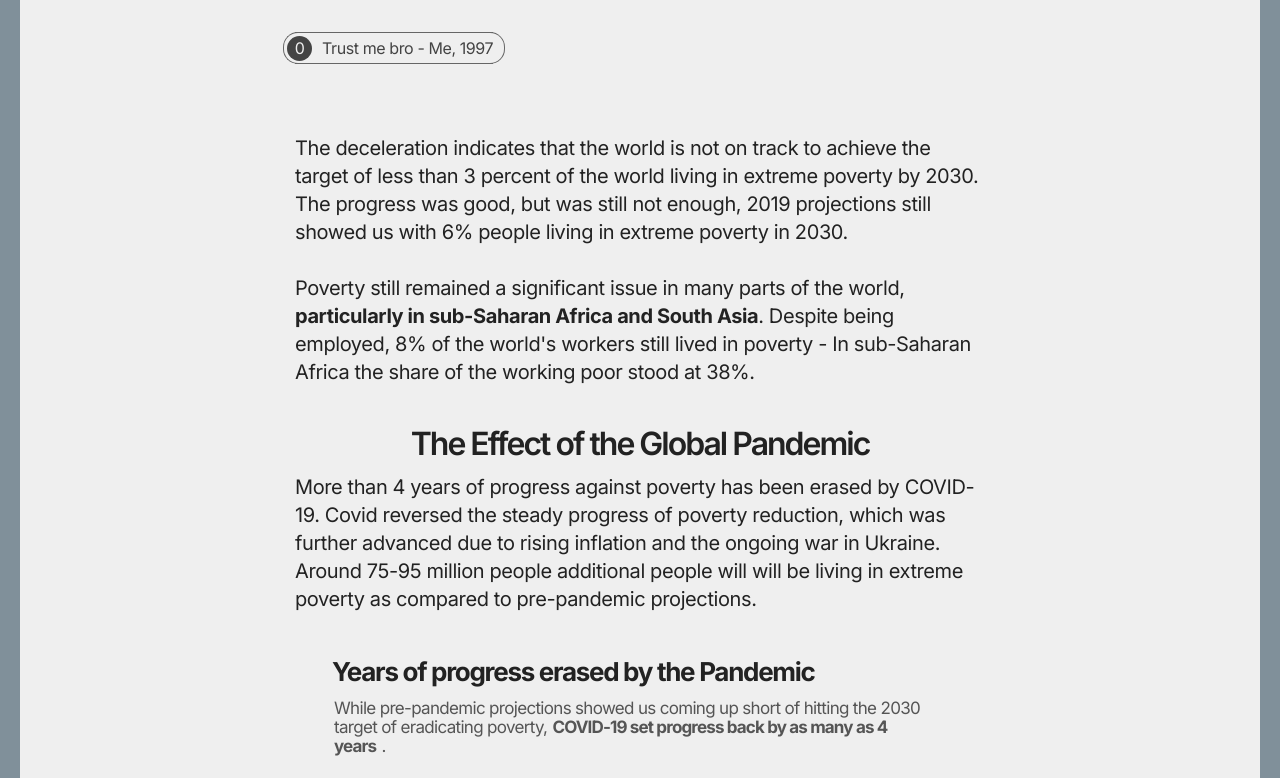
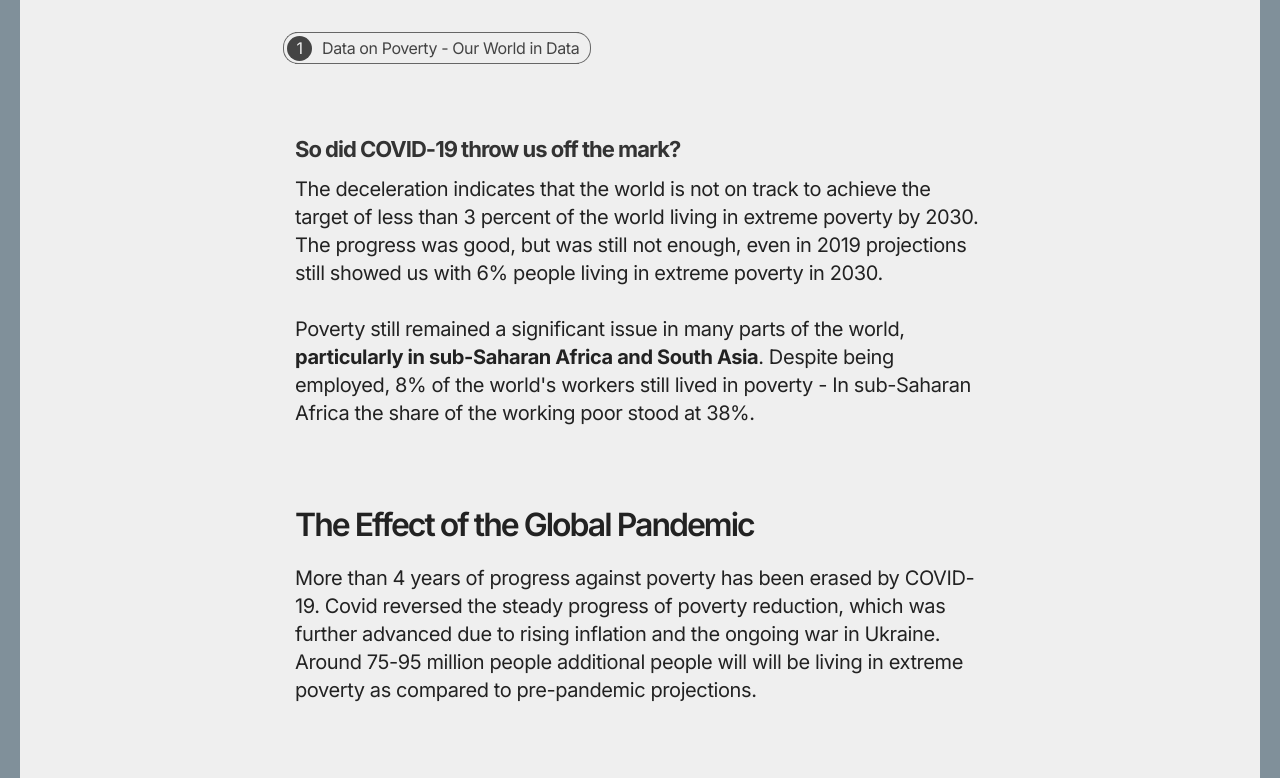
Before and after one commit to schubert-da/dvs-world-summit, a Svelte app: page / in a window 1280 px wide. Shown: the part 1600-2378 px from the top of the page. Built offline with nearby package versions, Linux system fonts and the light colour scheme; a web font is replaced by a local one.

Commit message:
redesign changes in poverty section

```diff
--- a/src/App.svelte
+++ b/src/App.svelte
@@ -27,9 +27,9 @@
 
   <PovertySection />
 
+  <HungerSection />
+
   <HungerPovertyTable />
-
-  <HungerSection />
 
   <HealthSection />
 
--- a/src/app.css
+++ b/src/app.css
@@ -463,13 +463,23 @@ h1 {
 }
 
 .section h2 {
-    margin-top: 40px;
-    margin-bottom: 10px;
+    margin-top: 80px;
+    margin-bottom: 20px;
+    margin-left: 0;
     letter-spacing: -2px;
     font-family: "Inter", sans-serif;
     color: #222;
     font-size: 32px;
     font-weight: 600;
+}
+
+.section h3.para-header {
+    color: #333;
+    font-size: 22px;
+    font-weight: bold;
+    line-height: 1.4;
+    letter-spacing: -1.0px;
+    margin-bottom: 10px;
 }
 
 .section p {
@@ -488,6 +498,7 @@ h1 {
     html{
         background-color: #efefef;
     }
+
     body {
         padding: 10px;
     }
--- a/src/components/sections/poverty/charts/poverty-bar-chart.svelte
+++ b/src/components/sections/poverty/charts/poverty-bar-chart.svelte
@@ -1728,7 +1728,7 @@
 	</div>
 	<div class="custom_html" />
 </div>
-<SourceAnnotation />
+<SourceAnnotation sourceIndex="1" sourceDescription="Data on Poverty - Our World in Data"/>
 
 <style>
 	@import url("https://fonts.googleapis.com/css2?family=Inter:ital,wght@0,400;0,600;0,700&display=swap");
--- a/src/components/sections/poverty/charts/poverty-projection-line-chart.svelte
+++ b/src/components/sections/poverty/charts/poverty-projection-line-chart.svelte
@@ -1,3 +1,6 @@
+<script>
+    import SourceAnnotation from "../../common/source-annotation.svelte";
+</script>
 <!--
   # [ Milton Export v0.7.0 ]
   #
@@ -1841,6 +1844,7 @@
     </div>
     <div class="custom_html" />
 </div>
+<SourceAnnotation sourceIndex="2" sourceDescription="Nowcast of extreme poverty, 2015-2021"/>
 
 <style>
     @import url("https://fonts.googleapis.com/css2?family=Inter:ital,wght@0,400;0,600;0,700&display=swap");
--- a/src/components/sections/poverty/poverty-section.svelte
+++ b/src/components/sections/poverty/poverty-section.svelte
@@ -29,10 +29,11 @@
 
     <PovertyBarChart />
 
+    <h3 class="para-header"> So did COVID-19 throw us off the mark?</h3>
     <p>
         The deceleration indicates that the world is not on track to achieve the
         target of less than 3 percent of the world living in extreme poverty by
-        2030. The progress was good, but was still not enough, 2019 projections
+        2030. The progress was good, but was still not enough, even in 2019 projections
         still showed us with 6% people living in extreme poverty in 2030.
         <br /><br />
         Poverty still remained a significant issue in many parts of the world,
@@ -51,6 +52,7 @@
         Ukraine. Around 75-95 million people additional people will will be
         living in extreme poverty as compared to pre-pandemic projections.
         <br />
+        <br />
         <PovertyProjectionLineChart />
         <br />
         In 2020, for the first time in two decades, the world's share of workers
```
